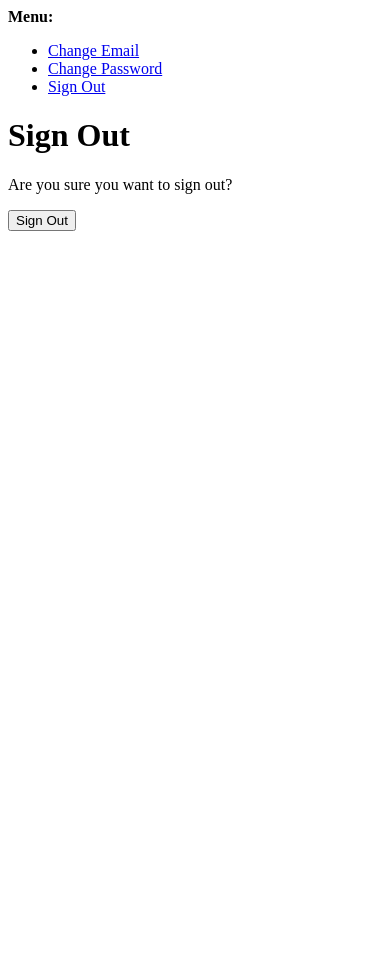
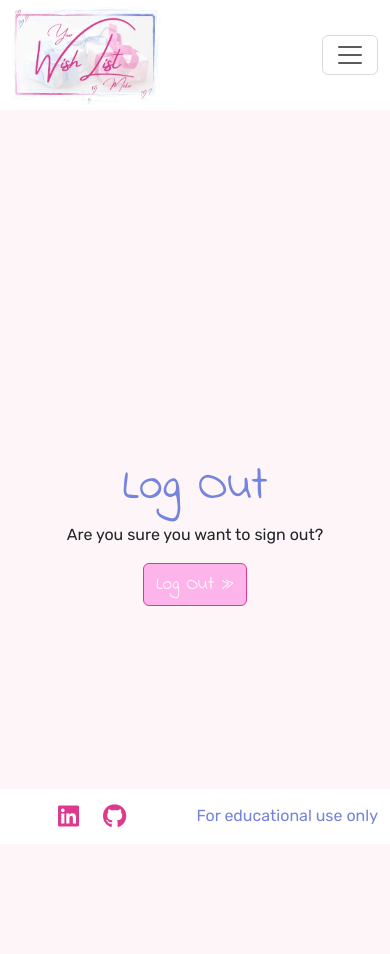
Before and after one commit to queenisabaer/wishlist, a Django app: page /accounts/logout/ in a window 390 px wide. Before the commit the page ends 231 px from the top, so only its background shows below. Run offline with Django 4.2, Linux system fonts and the light colour scheme; the visitor is signed in with stand-in values (Sample User, id 1); some libraries are stand-ins or nearby versions.

Commit message:
Update and style logout page

```diff
--- a/static/css/style.css
+++ b/static/css/style.css
@@ -34,9 +34,17 @@ body {
     margin-right: auto;
 }
 
+h1, h2, h3, h4, h5, h6 {
+    color: var(--color-glaucous);
+    font-family: var(--heading);
+}
+
 h1 {
-    color: var(--color-glaucous);
-    font: 4rem var(--heading);
+    font-size: 4rem;
+}
+
+h2 {
+    font-size: 3rem;
 }
 
 
@@ -103,6 +111,7 @@ main {
     background-color: var(--color-lavender-pink);
     font-family: var(--heading);
     font-size: 120%;
+    color: var(--color-snow);
 }
 
 .btn:hover{
@@ -110,4 +119,5 @@ main {
     background-color: var(--color-alice-blue);
     font-family: var(--heading);
     font-size: 120%;
+    color: var(--color-magenta);
 }
--- a/templates/allauth/account/logout.html
+++ b/templates/allauth/account/logout.html
@@ -1,25 +1,27 @@
-{% extends "account/base_manage.html" %}
+{% extends "base.html" %}
 {% load allauth i18n %}
-{% block head_title %}
-    {% trans "Sign Out" %}
-{% endblock head_title %}
+
+{% block title %} Log Out {% endblock title %}
+
 {% block content %}
-    {% element h1 %}
-        {% trans "Sign Out" %}
-    {% endelement %}
-    {% element p %}
-        {% trans 'Are you sure you want to sign out?' %}
-    {% endelement %}
-    {% url 'account_logout' as action_url %}
-    {% element form method="post" action=action_url no_visible_fields=True %}
-        {% slot body %}
-            {% csrf_token %}
-            {{ redirect_field }}
-        {% endslot %}
-        {% slot actions %}
-            {% element button type="submit" %}
-                {% trans 'Sign Out' %}
-            {% endelement %}
-        {% endslot %}
-    {% endelement %}
+<div class="container text-center">
+  <div class="row justify-content-center">
+    <div class="col-md-6 offset md-3">
+      <h2>{% trans "Log Out" %}</h2>
+      <p>{% trans 'Are you sure you want to sign out?' %}</p>
+    </div>
+  </div>
+  <div class="row justify-content-center">
+    <div class="col-md-6 offset md-3">
+      {% url 'account_logout' as action_url %}
+      {% element form method="post" action=action_url no_visible_fields=True %}
+      {% slot body %} {% csrf_token%}
+      {{ redirect_field }} {% endslot %}
+      {% slot actions %}
+      <button type="submit" class="btn">{% trans "Log Out" %} &raquo;</button>
+      {% endslot %}
+      {% endelement %}
+    </div>
+  </div>
+</div>
 {% endblock content %}
--- a/templates/header.html
+++ b/templates/header.html
@@ -1,4 +1,7 @@
 {% load static %}
+{% url 'home' as home_url %}
+{% url 'account_login' as login_url %}
+{% url 'account_signup' as sign_up_url %}
 
 <!-- Header sticks to the top at all time-->
 <header class="sticky-top">
@@ -19,12 +22,18 @@
               <li class="nav-item">
                 <a class="nav-link" aria-current="page" href="#">New List</a>
               </li>
+              {% if request.user.is_authenticated %}
               <li class="nav-item">
-                <a class="nav-link" href="#">Login </a>
+                <a class="nav-link" href="accounts/logout">Logout </a>
+              </li>
+              {% else %}
+              <li class="nav-item">
+                <a class="nav-link {% if request.path == login_url %}active{% endif %}" href="accounts/login">Login </a>
               </li>
               <li class="nav-item">
-                <a class="nav-link" aria-current="page" href="#">Sign Up</a>
+                <a class="nav-link {% if request.path == sign_up_url %}active{% endif %}" aria-current="page" href="accounts/signup">Sign Up</a>
               </li>
+              {% endif %}
               <li class="nav-item">
                 <a class="nav-link" href="#">About</a>
               </li>
```
Also changed, not shown: templates/allauth/account/signup.html (+33 -26 lines).
